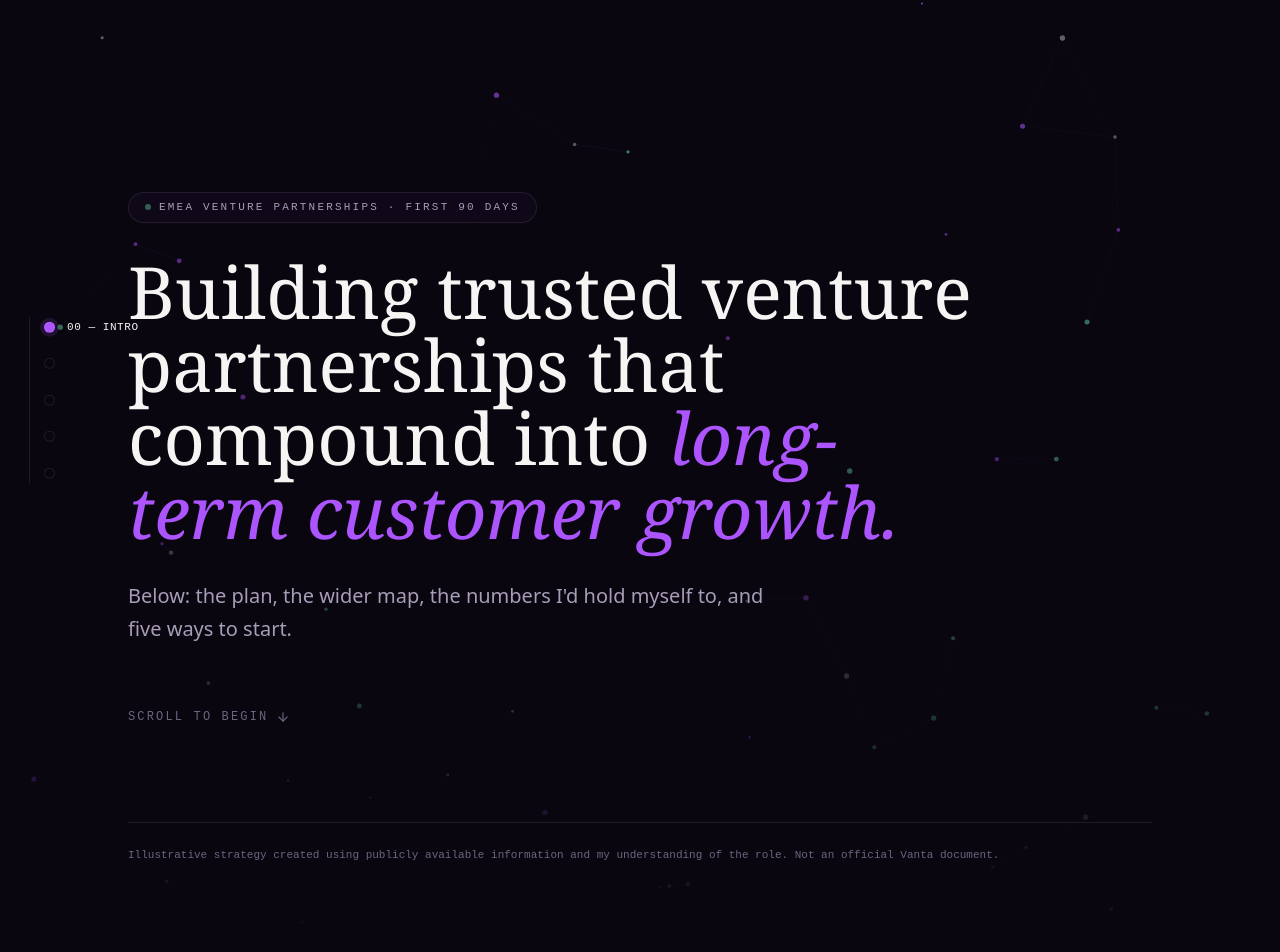
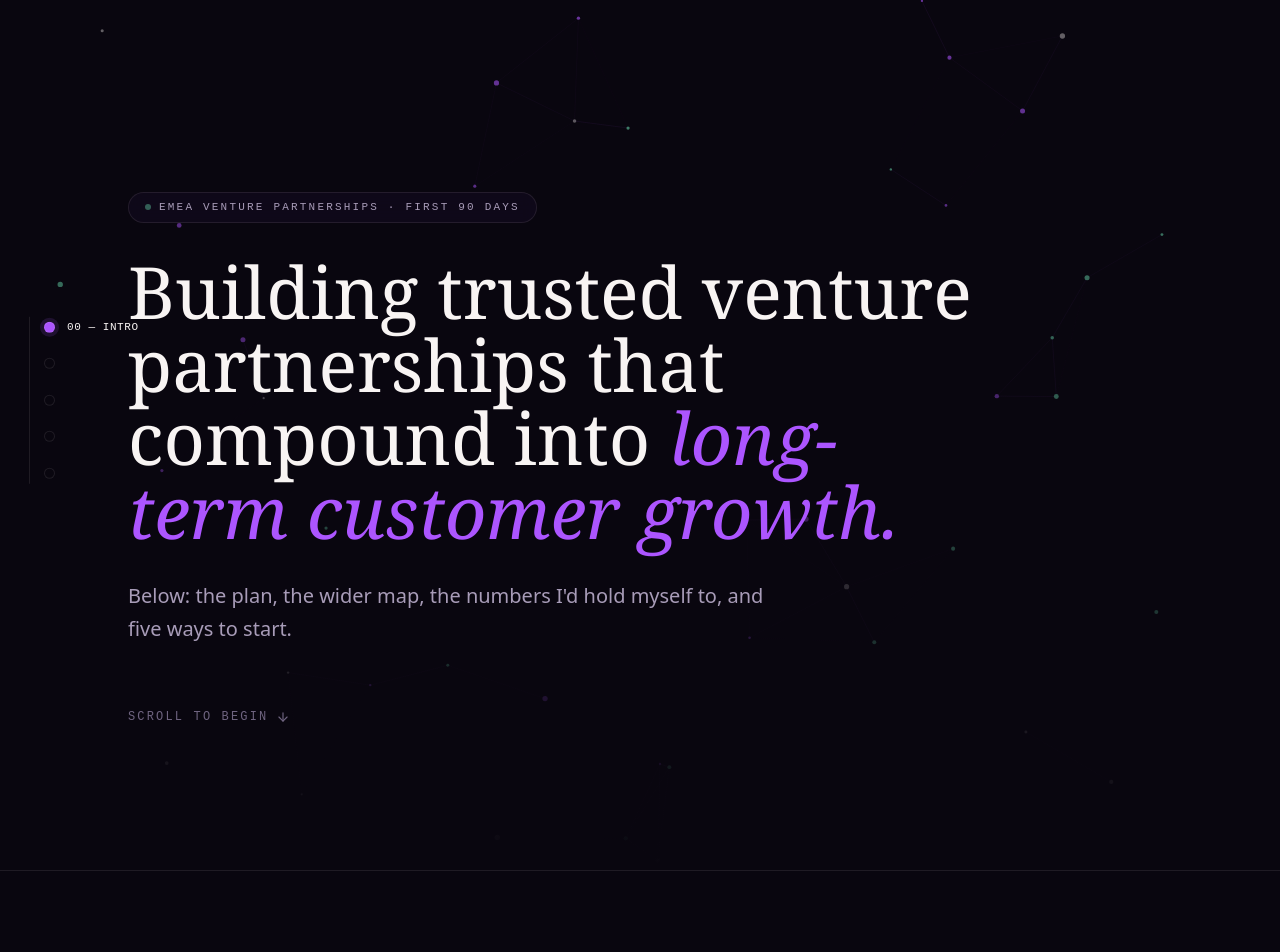
Before and after one commit to Laura-Corrigan/EMEA-VC-Partnership-Project, a Next.js app: page / in a window 1280 px wide. Shown: the top 952 px of the page. Built offline with nearby package versions, Linux system fonts and the light colour scheme.

Commit message:
Remove explanatory paragraph from Hero component
Removed the explanatory paragraph about the strategy.

```diff
--- a/components/Hero.tsx
+++ b/components/Hero.tsx
@@ -55,11 +55,6 @@ export function Hero() {
           Scroll to begin <ArrowDown className="h-3.5 w-3.5" />
         </motion.a>
       </div>
-
-      <p className="relative mx-auto mt-24 max-w-5xl border-t border-line pt-6 font-mono text-[11px] leading-relaxed text-mist-dim">
-        Illustrative strategy created using publicly available information and my
-        understanding of the role. Not an official Vanta document.
-      </p>
     </section>
   );
 }
```
